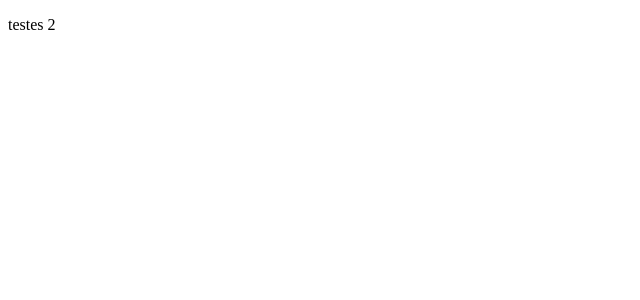
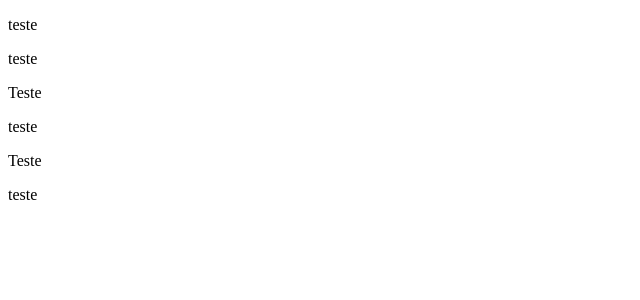
Before and after one commit to Miqueias26/pizzaria, a React (Vite) app: page / in a window 1280 px wide. Shown: the top 300 px of the page, without its empty margins (0-640 px from the left). Built offline with nearby package versions, Linux system fonts and the light colour scheme.

Commit message:
create job space

```diff
--- a/src/App.jsx
+++ b/src/App.jsx
@@ -1,12 +1,26 @@
 import "./App.css";
+
+{
+  /*LISTA DE COMOPENTES IMPORTADADOS */
+}
+
+import Header from "./components/header/header";
+import Carrousel from "./components/carrousel/carrousel";
+import MainContent from "./components/mainContent/mainContent";
+import Card from "./components/cards/card";
+import Section from "./components/section/section";
+import Footer from "./components/footer/footer";
 
 function App() {
   return (
-    <>
-      <div>
-        <p>testes 2</p>
-      </div>
-    </>
+    <div>
+      <Header />
+      <Carrousel />
+      <MainContent />
+      <Card />
+      <Section />
+      <Footer />
+    </div>
   );
 }
 
--- /dev/null
+++ b/src/components/cards/card.jsx
@@ -0,0 +1,9 @@
+function Card() {
+  return (
+    <div>
+      <p>teste</p>
+    </div>
+  );
+}
+
+export default Card;
--- /dev/null
+++ b/src/components/carrousel/carrousel.jsx
@@ -0,0 +1,9 @@
+function Carrousel() {
+  return (
+    <div>
+      <p>teste</p>
+    </div>
+  );
+}
+
+export default Carrousel;
--- /dev/null
+++ b/src/components/footer/footer.jsx
@@ -0,0 +1,9 @@
+function Footer() {
+  return (
+    <div>
+      <p>teste</p>
+    </div>
+  );
+}
+
+export default Footer;
--- /dev/null
+++ b/src/components/header/header.jsx
@@ -0,0 +1,9 @@
+function Header() {
+  return (
+    <div>
+      <p>teste</p>
+    </div>
+  );
+}
+
+export default Header;
--- /dev/null
+++ b/src/components/mainContent/mainContent.jsx
@@ -0,0 +1,9 @@
+function MainContent() {
+  return (
+    <div>
+      <p>Teste</p>
+    </div>
+  );
+}
+
+export default MainContent;
--- /dev/null
+++ b/src/components/section/section.jsx
@@ -0,0 +1,9 @@
+function Section() {
+  return (
+    <div>
+      <p>Teste</p>
+    </div>
+  );
+}
+
+export default Section;
```
